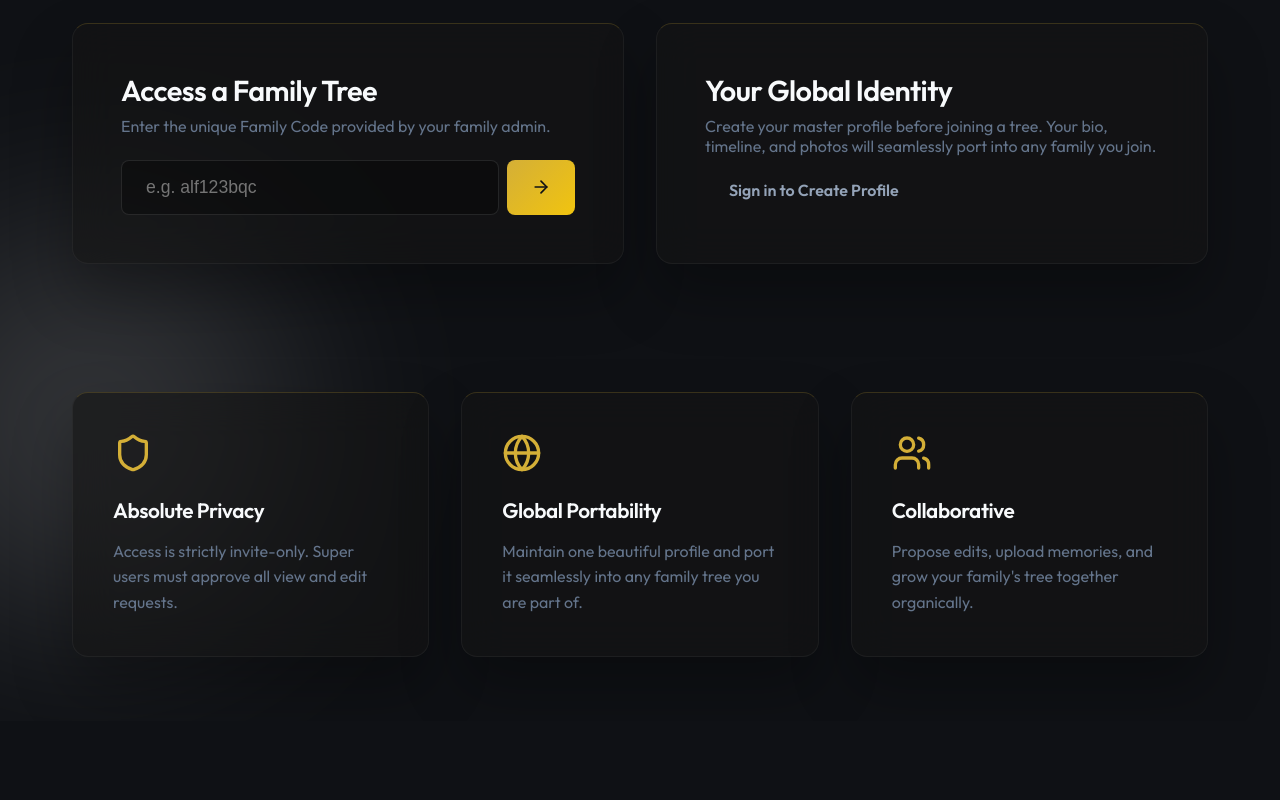
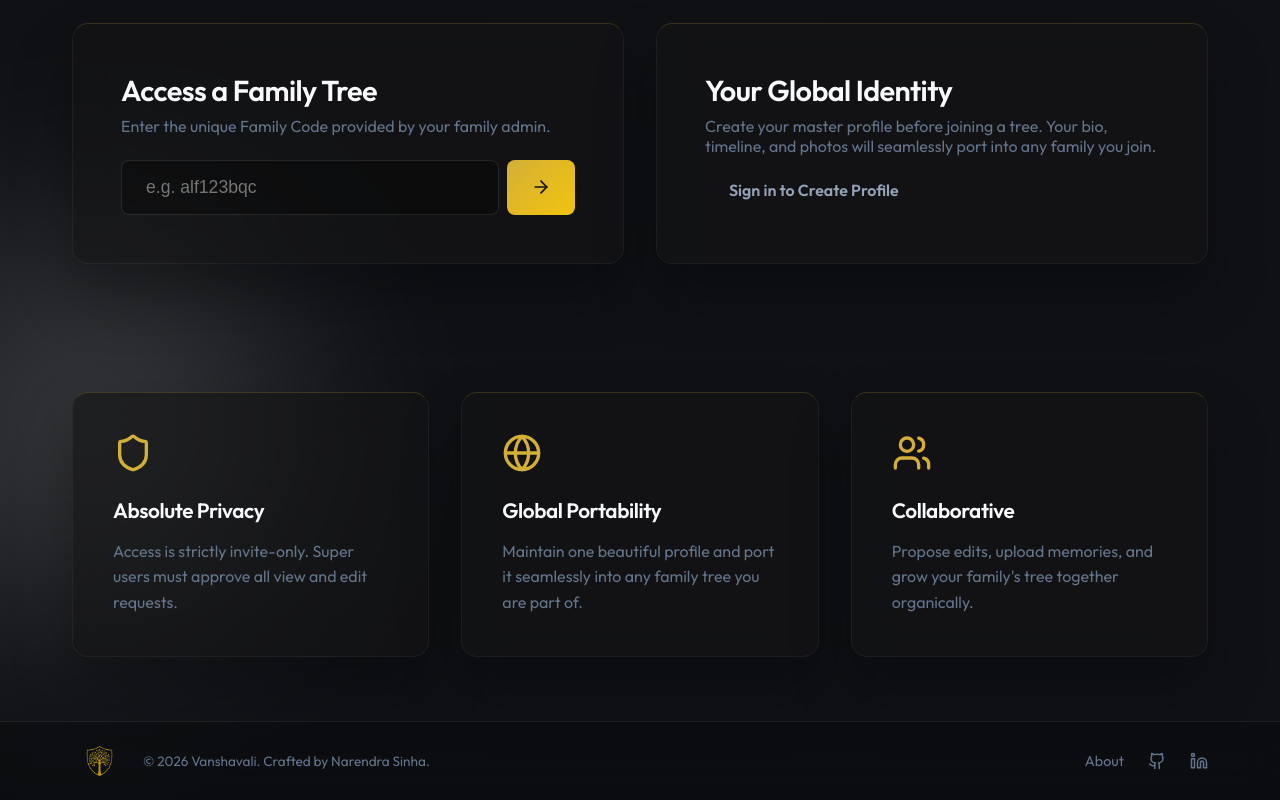
Before and after one commit to yoyosina/vashavali, a React (Vite) app: page / in a window 1280 px wide. Shown: the part 1257-2057 px from the top of the page. Before the commit the page ends 1978 px from the top, so only its background shows below. Built offline with nearby package versions, Linux system fonts and the light colour scheme; no server answers.

Commit message:
feat: add About page and premium glassmorphic Footer

```diff
--- a/src/App.jsx
+++ b/src/App.jsx
@@ -1,6 +1,6 @@
 import React, { useState, useEffect } from 'react';
 import { Routes, Route, Link, useLocation, useNavigate, useParams } from 'react-router-dom';
-import { Home, Users, CheckSquare, LogIn, LogOut, Settings, Shield, Menu, X } from 'lucide-react';
+import { Home, Users, CheckSquare, LogIn, LogOut, Settings, Shield, Menu, X, Info } from 'lucide-react';
 import './App.css';
 
 import { useAuth } from './context/AuthContext';
@@ -15,6 +15,8 @@ import Auth from './pages/Auth';
 import Approvals from './pages/Approvals';
 import AddMemberModal from './components/AddMemberModal';
 import ManageTrees from './pages/ManageTrees';
+import About from './pages/About';
+import Footer from './components/Footer';
 
 const DemoOrFamilyGate = ({ children }) => {
   const { familyCode } = useParams();
@@ -39,7 +41,7 @@ function App() {
 
   // Helper to get familyCode from URL
   const pathParts = location.pathname.split('/').filter(Boolean);
-  const familyCode = pathParts[0] && !['auth', 'global-profile', 'manage-trees'].includes(pathParts[0]) ? pathParts[0] : null;
+  const familyCode = pathParts[0] && !['auth', 'global-profile', 'manage-trees', 'about'].includes(pathParts[0]) ? pathParts[0] : null;
 
   const handleLogout = async () => {
     await supabase.auth.signOut();
@@ -61,8 +63,10 @@ function App() {
     }
   }, [user, familyCode, location.pathname]);
 
+  const isTreeCanvas = familyCode && location.pathname === `/${familyCode}`;
+
   return (
-    <div className="app-container">
+    <div className="app-container" style={{ display: 'flex', flexDirection: 'column', minHeight: '100vh' }}>
       <nav className="glass-panel top-nav">
         <div className="nav-brand">
           <Link to="/">
@@ -130,24 +134,35 @@ function App() {
                 )}
                 <span>Profile</span>
               </Link>
+              <Link to="/about" className={`nav-link ${location.pathname === '/about' ? 'active' : ''}`}>
+                <Info size={20} />
+                <span>About</span>
+              </Link>
               <button className="nav-link" onClick={handleLogout}>
                 <LogOut size={20} />
                 <span>Logout</span>
               </button>
             </>
           ) : (
-            <Link to="/auth" className={`nav-link ${location.pathname === '/auth' ? 'active' : ''}`}>
-              <LogIn size={20} />
-              <span>Login</span>
-            </Link>
+            <>
+              <Link to="/about" className={`nav-link ${location.pathname === '/about' ? 'active' : ''}`}>
+                <Info size={20} />
+                <span>About</span>
+              </Link>
+              <Link to="/auth" className={`nav-link ${location.pathname === '/auth' ? 'active' : ''}`}>
+                <LogIn size={20} />
+                <span>Login</span>
+              </Link>
+            </>
           )}
         </div>
       </nav>
 
-      <main className="main-content">
+      <main className="main-content" style={{ flex: 1 }}>
         <Routes>
           <Route path="/" element={<LandingPage />} />
           <Route path="/auth" element={<Auth />} />
+          <Route path="/about" element={<About />} />
           <Route path="/global-profile" element={<GlobalProfileBuilder />} />
           <Route path="/manage-trees" element={<ManageTrees />} />
 
@@ -170,6 +185,8 @@ function App() {
         isJoining={!currentUserMember}
         globalProfile={globalProfile}
       />}
+
+      {!isTreeCanvas && <Footer />}
     </div>
   );
 }
--- /dev/null
+++ b/src/components/Footer.css
@@ -0,0 +1,74 @@
+.glass-footer {
+  margin-top: auto;
+  padding: 1.5rem 0;
+  background: rgba(0, 0, 0, 0.2);
+  backdrop-filter: blur(16px);
+  -webkit-backdrop-filter: blur(16px);
+  border-top: 1px solid rgba(255, 255, 255, 0.08);
+  width: 100%;
+  position: relative;
+  z-index: 100;
+}
+
+.footer-content {
+  max-width: 1200px;
+  margin: 0 auto;
+  padding: 0 2rem;
+  display: flex;
+  justify-content: space-between;
+  align-items: center;
+  flex-wrap: wrap;
+  gap: 1rem;
+}
+
+.footer-brand {
+  display: flex;
+  align-items: center;
+  gap: 1rem;
+}
+
+.copyright {
+  margin: 0;
+  font-size: 0.85rem;
+}
+
+.footer-links {
+  display: flex;
+  align-items: center;
+  gap: 1.5rem;
+}
+
+.footer-link {
+  color: var(--color-text-muted);
+  text-decoration: none;
+  font-size: 0.9rem;
+  transition: all 0.2s ease;
+}
+
+.footer-link:hover {
+  color: #fff;
+}
+
+.footer-icon-link {
+  color: var(--color-text-muted);
+  transition: all 0.2s ease;
+  display: flex;
+  align-items: center;
+}
+
+.footer-icon-link:hover {
+  color: var(--color-accent-gold);
+  transform: translateY(-2px);
+}
+
+@media (max-width: 768px) {
+  .footer-content {
+    flex-direction: column;
+    text-align: center;
+    justify-content: center;
+  }
+  .footer-brand {
+    flex-direction: column;
+    gap: 0.5rem;
+  }
+}
--- /dev/null
+++ b/src/components/Footer.jsx
@@ -0,0 +1,31 @@
+import React from 'react';
+import { Link } from 'react-router-dom';
+import { Github, Linkedin } from 'lucide-react';
+import './Footer.css';
+
+const Footer = () => {
+  return (
+    <footer className="glass-footer">
+      <div className="footer-content">
+        <div className="footer-brand">
+          <img src="/logo.png" alt="Vanshavali" style={{ height: '30px', opacity: 0.8 }} />
+          <p className="copyright text-muted">
+            &copy; {new Date().getFullYear()} Vanshavali. Crafted by Narendra Sinha.
+          </p>
+        </div>
+
+        <div className="footer-links">
+          <Link to="/about" className="footer-link">About</Link>
+          <a href="https://github.com/yoyosina" target="_blank" rel="noopener noreferrer" className="footer-icon-link">
+            <Github size={18} />
+          </a>
+          <a href="https://www.linkedin.com/in/narendrasinha/" target="_blank" rel="noopener noreferrer" className="footer-icon-link">
+            <Linkedin size={18} />
+          </a>
+        </div>
+      </div>
+    </footer>
+  );
+};
+
+export default Footer;
--- /dev/null
+++ b/src/pages/About.jsx
@@ -0,0 +1,108 @@
+import React from 'react';
+import { motion } from 'framer-motion';
+import { Github, Linkedin, Code, Database, Layout, Heart } from 'lucide-react';
+import './LandingPage.css'; // Reuse landing page aesthetics
+
+const About = () => {
+  const containerVariants = {
+    hidden: { opacity: 0 },
+    visible: {
+      opacity: 1,
+      transition: { staggerChildren: 0.15 }
+    }
+  };
+
+  const itemVariants = {
+    hidden: { y: 20, opacity: 0 },
+    visible: { y: 0, opacity: 1 }
+  };
+
+  return (
+    <div className="landing-container" style={{ paddingBottom: '4rem' }}>
+      {/* Background Elements */}
+      <div className="bg-orb orb-1" style={{ top: '-10%', left: '-10%' }} />
+      <div className="bg-orb orb-2" style={{ top: '40%', right: '-10%' }} />
+
+      <motion.div
+        className="about-header"
+        initial={{ opacity: 0, y: -20 }}
+        animate={{ opacity: 1, y: 0 }}
+        transition={{ duration: 0.8 }}
+        style={{ textAlign: 'center', marginTop: '4rem', marginBottom: '3rem', position: 'relative', zIndex: 10 }}
+      >
+        <h1 className="awwwards-title" style={{ fontSize: '3.5rem' }}>
+          About <span className="text-gradient">Vanshavali</span>
+        </h1>
+        <p className="hero-subtitle" style={{ maxWidth: '600px', margin: '0 auto' }}>
+          A modern, ultra-secure family tree application designed to preserve heritage through interactive mapping, deep collaboration, and absolute privacy.
+        </p>
+      </motion.div>
+
+      <motion.div
+        variants={containerVariants}
+        initial="hidden"
+        animate="visible"
+        style={{ maxWidth: '900px', margin: '0 auto', display: 'flex', flexDirection: 'column', gap: '2rem', position: 'relative', zIndex: 10, padding: '0 1rem' }}
+      >
+        {/* Developer Profile Section */}
+        <motion.div variants={itemVariants} className="glass-panel-premium interact-card" style={{ padding: '3rem', display: 'flex', flexDirection: 'column', alignItems: 'center', textAlign: 'center' }}>
+          <div style={{ width: '100px', height: '100px', borderRadius: '50%', background: 'var(--color-accent-gold)', display: 'flex', alignItems: 'center', justifyContent: 'center', marginBottom: '1.5rem', overflow: 'hidden' }}>
+            <img src="https://avatars.githubusercontent.com/yoyosina" alt="Narendra Sinha" style={{ width: '100%', height: '100%', objectFit: 'cover' }} />
+          </div>
+          <h2 style={{ marginBottom: '0.5rem' }}>Narendra Sinha</h2>
+          <p className="text-muted" style={{ marginBottom: '2rem', maxWidth: '500px' }}>
+            Full Stack Developer | Architect of Vanshavali
+          </p>
+
+          <div style={{ display: 'flex', gap: '1rem', justifyContent: 'center' }}>
+            <a href="https://github.com/yoyosina" target="_blank" rel="noopener noreferrer" className="btn-secondary" style={{ display: 'flex', alignItems: 'center', gap: '0.5rem' }}>
+              <Github size={20} /> GitHub
+            </a>
+            <a href="https://www.linkedin.com/in/narendrasinha/" target="_blank" rel="noopener noreferrer" className="btn-primary" style={{ display: 'flex', alignItems: 'center', gap: '0.5rem' }}>
+              <Linkedin size={20} /> LinkedIn
+            </a>
+          </div>
+        </motion.div>
+
+        {/* Tech Stack Section */}
+        <motion.div variants={itemVariants} className="glass-panel-premium" style={{ padding: '3rem' }}>
+          <h3 style={{ marginBottom: '2rem', textAlign: 'center' }} className="overline">The Technology Stack</h3>
+
+          <div style={{ display: 'grid', gridTemplateColumns: 'repeat(auto-fit, minmax(250px, 1fr))', gap: '2rem' }}>
+            <div style={{ display: 'flex', alignItems: 'flex-start', gap: '1rem' }}>
+              <div style={{ padding: '0.8rem', background: 'rgba(255,255,255,0.05)', borderRadius: '12px' }}>
+                <Layout size={24} color="#61DAFB" />
+              </div>
+              <div>
+                <h4 style={{ margin: '0 0 0.5rem 0' }}>Frontend Architecture</h4>
+                <p className="text-muted" style={{ fontSize: '0.9rem', margin: 0 }}>Built with React 18 & Vite for lightning-fast HMR. Framer Motion powers the fluid micro-interactions, and React Flow drives the interactive node canvas.</p>
+              </div>
+            </div>
+
+            <div style={{ display: 'flex', alignItems: 'flex-start', gap: '1rem' }}>
+              <div style={{ padding: '0.8rem', background: 'rgba(255,255,255,0.05)', borderRadius: '12px' }}>
+                <Database size={24} color="#4ade80" />
+              </div>
+              <div>
+                <h4 style={{ margin: '0 0 0.5rem 0' }}>Backend & Auth</h4>
+                <p className="text-muted" style={{ fontSize: '0.9rem', margin: 0 }}>Powered by Supabase (PostgreSQL). Features Row Level Security (RLS) policies for strict privacy, Edge Functions for approvals, and highly secure media buckets.</p>
+              </div>
+            </div>
+
+            <div style={{ display: 'flex', alignItems: 'flex-start', gap: '1rem' }}>
+              <div style={{ padding: '0.8rem', background: 'rgba(255,255,255,0.05)', borderRadius: '12px' }}>
+                <Code size={24} color="#facc15" />
+              </div>
+              <div>
+                <h4 style={{ margin: '0 0 0.5rem 0' }}>Design System</h4>
+                <p className="text-muted" style={{ fontSize: '0.9rem', margin: 0 }}>Custom CSS implementation utilizing modern CSS Variables, ultra-light frosted glassmorphism techniques, and responsive flex/grid layouts.</p>
+              </div>
+            </div>
+          </div>
+        </motion.div>
+      </motion.div>
+    </div>
+  );
+};
+
+export default About;
```
